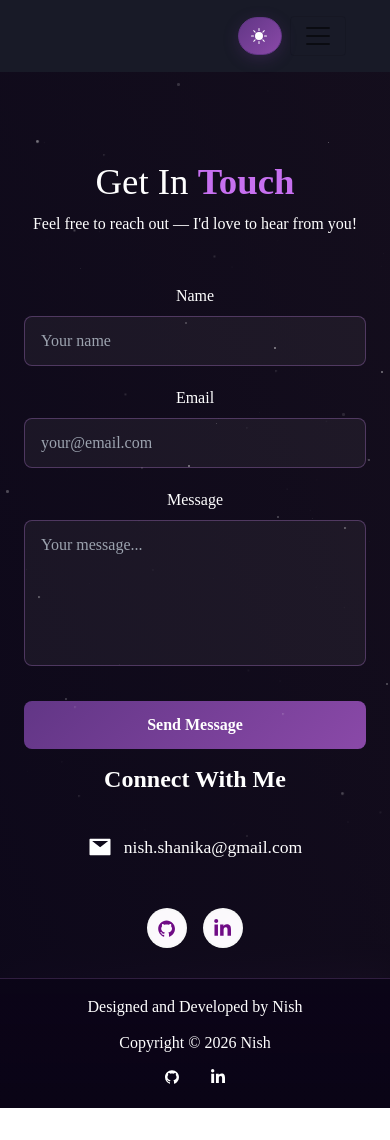
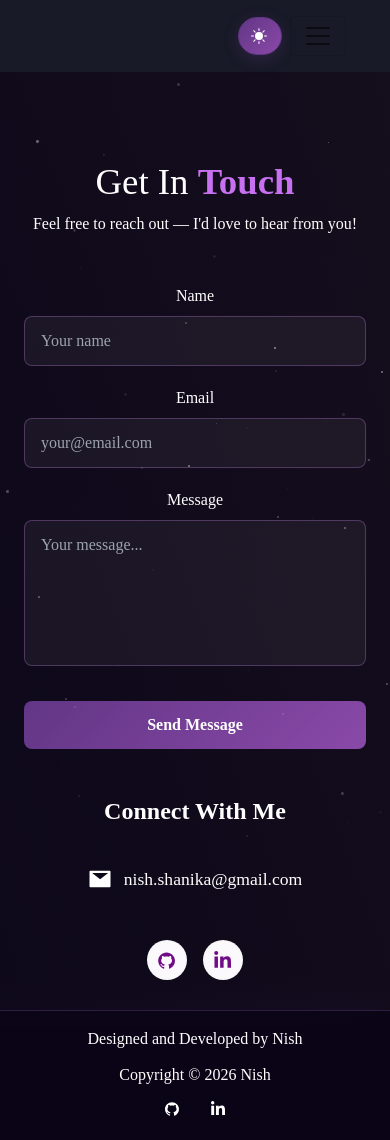
Before and after one commit to nishadipri/My_portfolio, a React (Create React App) app: page /contact in a window 390 px wide. Before the commit the page ends 1108 px from the top, so only its background shows below. Built offline with nearby package versions, Linux system fonts and the light colour scheme.

Commit message:
update layout and styling of Contact component for improved responsiveness

```diff
--- a/src/components/Contact/Contact.js
+++ b/src/components/Contact/Contact.js
@@ -174,7 +174,7 @@ function Contact() {
             </form>
           </Col>
 
-          <Col md={4} className="mt-12 md:mt-0">
+          <Col md={4} xs={12} style={{ marginTop: "2rem" }} className="contact-side-col">
             <div style={{ display: "flex", flexDirection: "column", alignItems: "center", gap: "1.5rem", paddingTop: "1rem" }}>
               <h2 className="contact-side-title" style={{ fontSize: "1.5rem", fontWeight: 600, marginBottom: "1rem" }}>
                 Connect With Me
```
